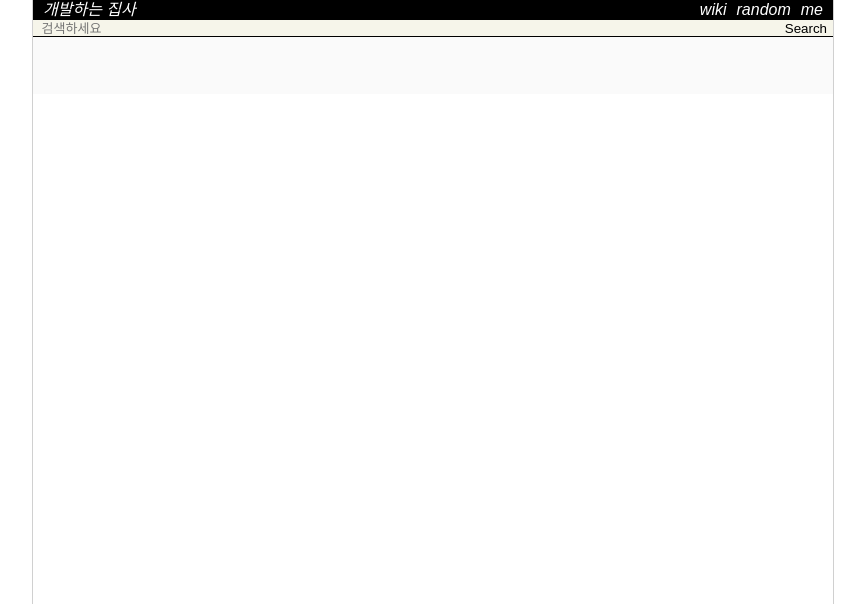
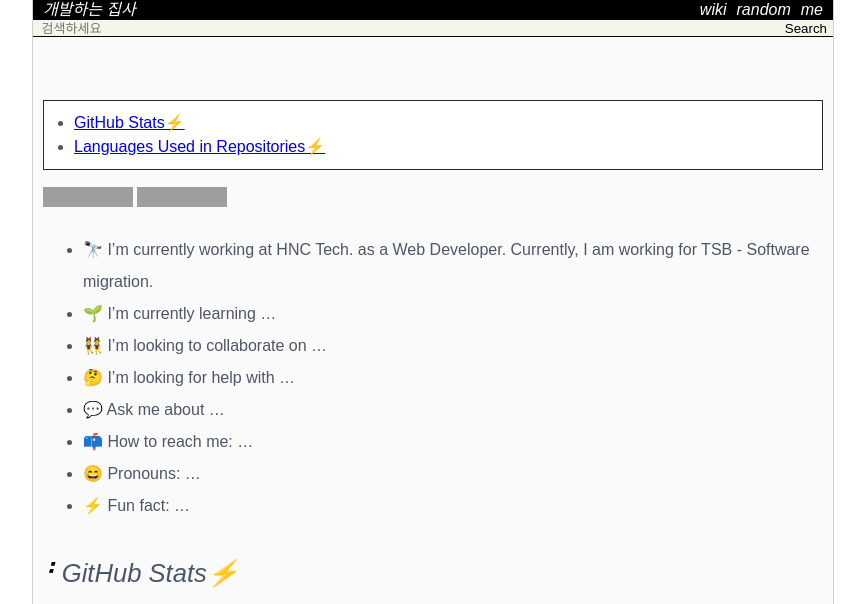
Before and after one commit to Achelous1/achelous1.github.io, a Jekyll site: the page built from about.md, in a window 1280 px wide. Shown: the top 604 px of the page, without its empty margins (207-1072 px from the left). Built offline with Jekyll 4.4.1, drawn with Linux system fonts in a browser that asks for light colours; nearby versions of some CDN libraries; some web fonts are replaced; some of the changed text lies outside the part shown; grey boxes are pictures that could not be loaded.

Commit message:
ROLLBACK dynamic profile

```diff
--- a/about.md
+++ b/about.md
@@ -8,9 +8,21 @@ latex: true
 * TOC
 {:toc}
 
+[![Gmail Badge](https://img.shields.io/badge/Gmail-d14836?style=flat-square&logo=Gmail&logoColor=white&link=mailto:jsdesign1204@gmail.com)](mailto:jsdesign1204@gmail.com)
+[![Hits](https://hits.seeyoufarm.com/api/count/incr/badge.svg?url=https%3A%2F%2Fgithub.com%2FAchelous1&count_bg=%2379C83D&title_bg=%23555555&icon=atom.svg&icon_color=%23E7E7E7&title=hits&edge_flat=false)](https://hits.seeyoufarm.com)
+<br/>
 
-<!-- curl \
-  -H 'Content-Type: application/json' \
-  -X POST \
-  -d '{"text": "$TEXT", "mode": "markdown"}' \
-  https://raw.githubusercontent.com/Achelous1/Achelous1/main/README.md -->
+- 🔭 I’m currently working at HNC Tech. as a Web Developer. Currently, I am working for TSB - Software migration.
+- 🌱 I’m currently learning ...
+- 👯 I’m looking to collaborate on ...
+- 🤔 I’m looking for help with ...
+- 💬 Ask me about ...
+- 📫 How to reach me: ...
+- 😄 Pronouns: ...
+- ⚡ Fun fact: ...
+
+### GitHub Stats⚡
+![ISA github stats](https://github-readme-stats.vercel.app/api?username=Achelous1&count_private=true&show_icons=true&theme=vue)
+
+### Languages Used in Repositories⚡
+[![Top Langs](https://github-readme-stats.vercel.app/api/top-langs/?username=Achelous1&langs_count=10&layout=compact)](https://github.com/anuraghazra/github-readme-stats)
```
